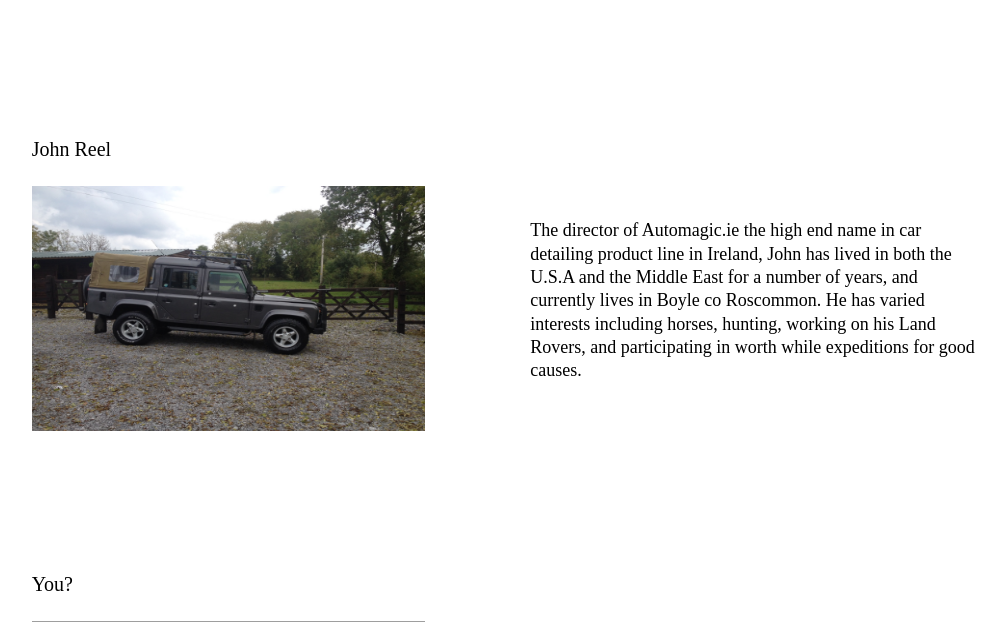
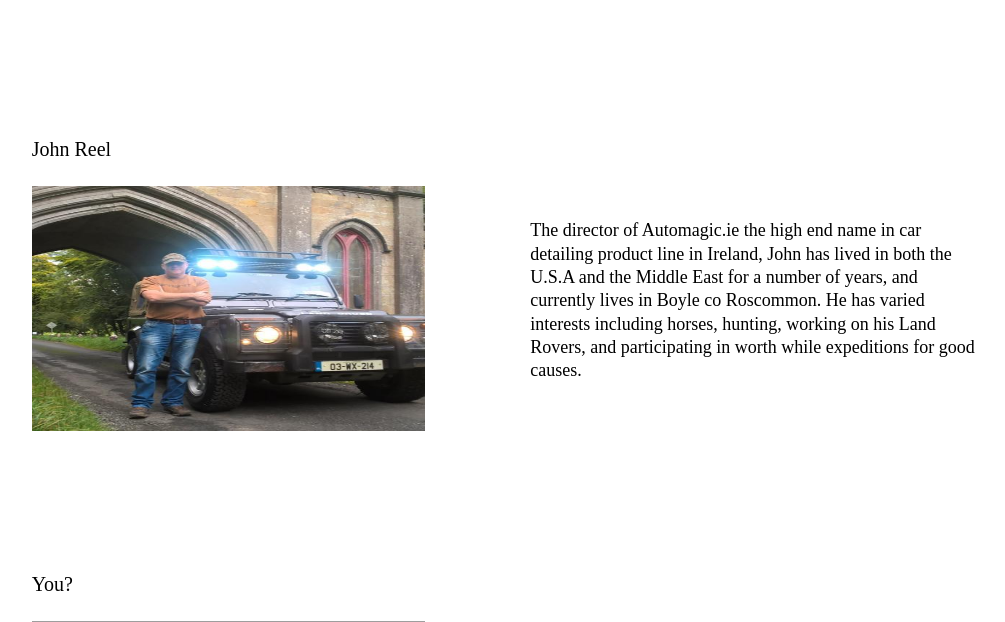
Before and after one commit to interlochen/overland, a Django app: page /overland/participants/ in a window 1280 px wide. Shown: the part 2738-3360 px from the top of the page, without its empty margins (35-1040 px from the left). Run offline with Django 3.2, Linux system fonts and the light colour scheme; some libraries are stand-ins or nearby versions; grey boxes are pictures that could not be loaded.

Commit message:
update bio pic
update bio pic john reel

```diff
--- a/mysite/overland/templates/overland/participants.html
+++ b/mysite/overland/templates/overland/participants.html
@@ -89,7 +89,7 @@
 							<header>
 								<h3>John Reel</h3>
 							</header>
-							<img src="{% static 'images/photo.jpg' %}" width="393" height="245" alt="John Reel" />
+							<img src="{% static 'images/johnreel.jpg' %}" width="393" height="245" alt="John Reel" />
 					</div>
 					<div class="5u skel-cell-important" style="padding-top: 80px">
 						<p style="font-size: 18"> The director of Automagic.ie the high end name in car detailing product line in Ireland, John has lived in both the U.S.A and the Middle East for a number of years, and currently lives in Boyle co Roscommon. He has varied interests including horses, hunting, working on his Land Rovers, and participating in worth while expeditions for good causes.</p>
```
